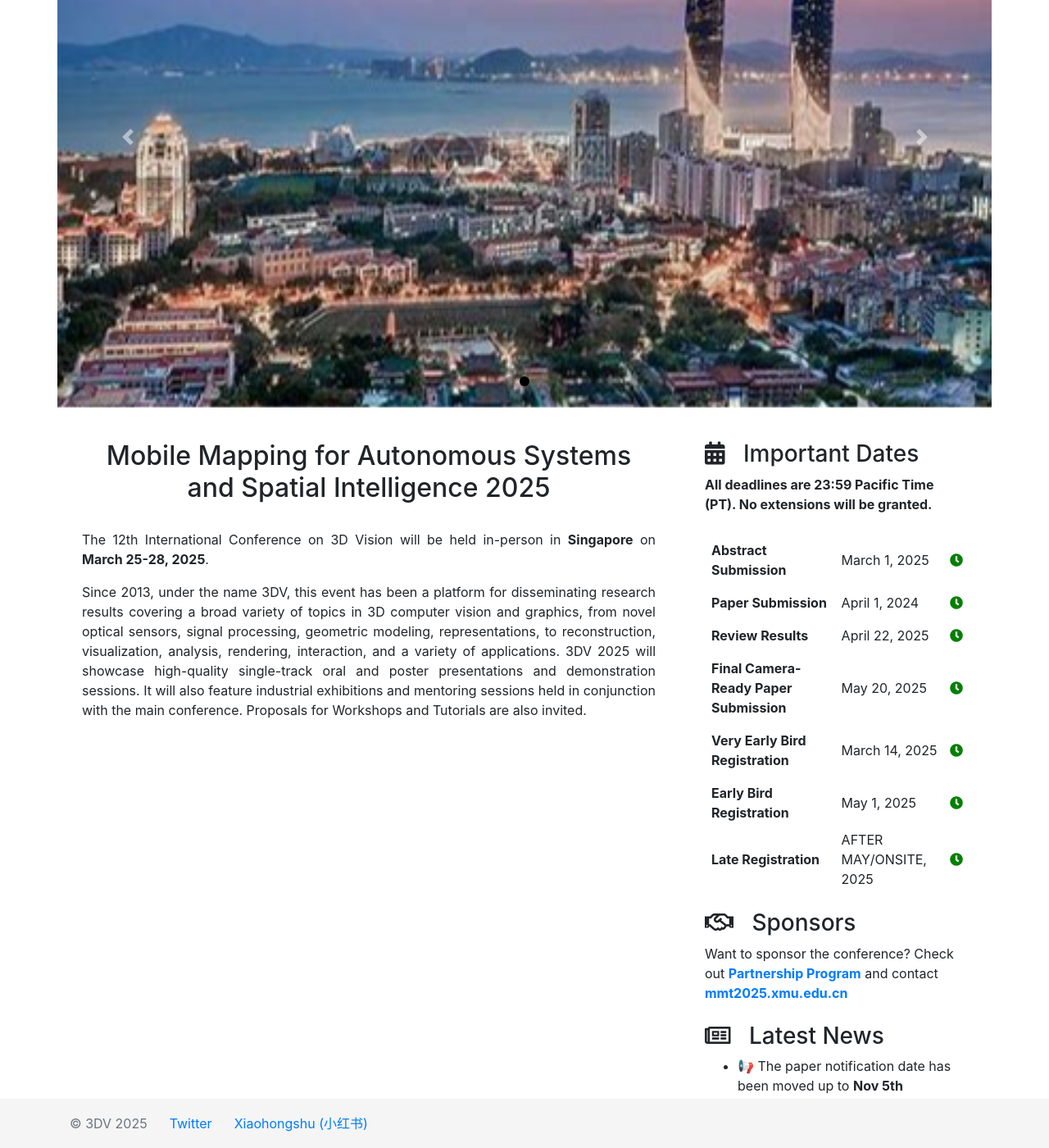
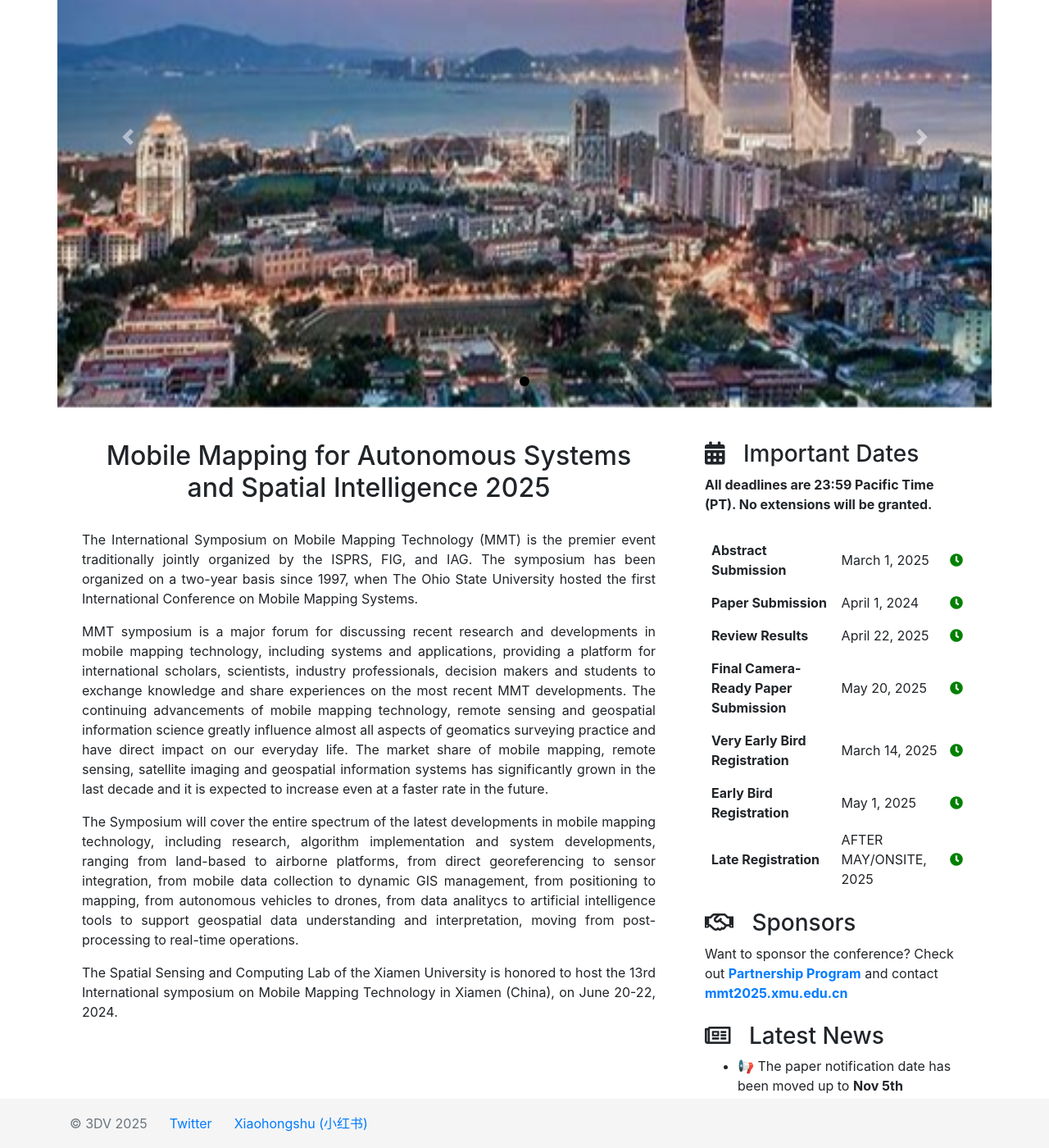
Before and after one commit to mmt2025/mmt2025.github.io, a Jekyll site: the page built from 2025/index.md, in a window 1280 px wide and 1400 px high, scrolled down 457 px. Shown: the whole window at 82% size. Built offline with Jekyll 4.4.1, drawn with Linux system fonts in a browser that asks for light colours; nearby versions of some CDN libraries; comment, search, counter and statistics services are not loaded.

Commit message:
introduction

```diff
--- a/2025/index.md
+++ b/2025/index.md
@@ -28,11 +28,15 @@ Regular Regular Registration Deadline: <b>March 10, 2025</b>
 </i>
 </div> -->
 
-The 12th International Conference on 3D Vision will be held in-person in **Singapore** on **March 25-28, 2025**.
+<!-- The 12th International Conference on 3D Vision will be held in-person in **Singapore** on **March 25-28, 2025**. -->
 
-<!-- This event has provided a premier platform for disseminating research results covering a broad variety of topics in the area of 3D research in computer vision and graphics, from novel optical sensors, signal processing, geometric modelling, representation and transmission, to visualization and interaction, and a variety of applications.  -->
+The International Symposium on Mobile Mapping Technology (MMT) is the premier event traditionally jointly organized by the ISPRS, FIG, and IAG. The symposium has been organized on a two-year basis since 1997, when The Ohio State University hosted the first International Conference on Mobile Mapping Systems.
 
-Since 2013, under the name 3DV, this event has been a platform for disseminating research results covering a broad variety of topics in 3D computer vision and graphics, from novel optical sensors, signal processing, geometric modeling, representations, to reconstruction, visualization, analysis, rendering, interaction, and a variety of applications. 3DV 2025 will showcase high-quality single-track oral and poster presentations and demonstration sessions. It will also feature industrial exhibitions and mentoring sessions held in conjunction with the main conference. Proposals for Workshops and Tutorials are also invited.
+MMT symposium is a major forum for discussing recent research and developments in mobile mapping technology, including systems and applications, providing a platform for international scholars, scientists, industry professionals, decision makers and students to exchange knowledge and share experiences on the most recent MMT developments. The continuing advancements of mobile mapping technology, remote sensing and geospatial information science greatly influence almost all aspects of geomatics surveying practice and have direct impact on our everyday life. The market share of mobile mapping, remote sensing, satellite imaging and geospatial information systems has significantly grown in the last decade and it is expected to increase even at a faster rate in the future.
+
+The Symposium will cover the entire spectrum of the latest developments in mobile mapping technology, including research, algorithm implementation and system developments, ranging from land-based to airborne platforms, from direct georeferencing to sensor integration, from mobile data collection to dynamic GIS management, from positioning to mapping, from autonomous vehicles to drones, from data analitycs to artificial intelligence tools to support geospatial data understanding and interpretation, moving from post-processing to real-time operations.
+
+The Spatial Sensing and Computing Lab of the Xiamen University is honored to host the 13rd International symposium on Mobile Mapping Technology in Xiamen (China), on June 20-22, 2024.
 
 
 <!-- <br>
```
